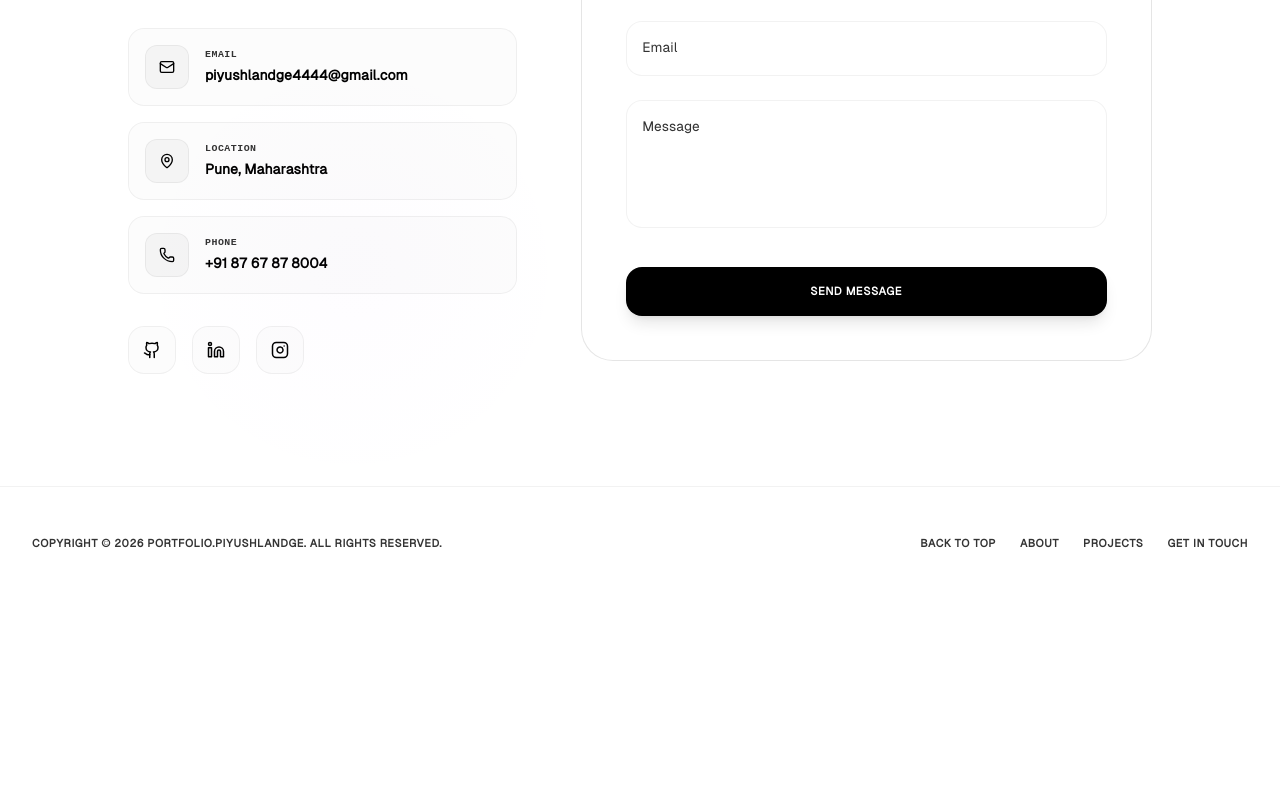
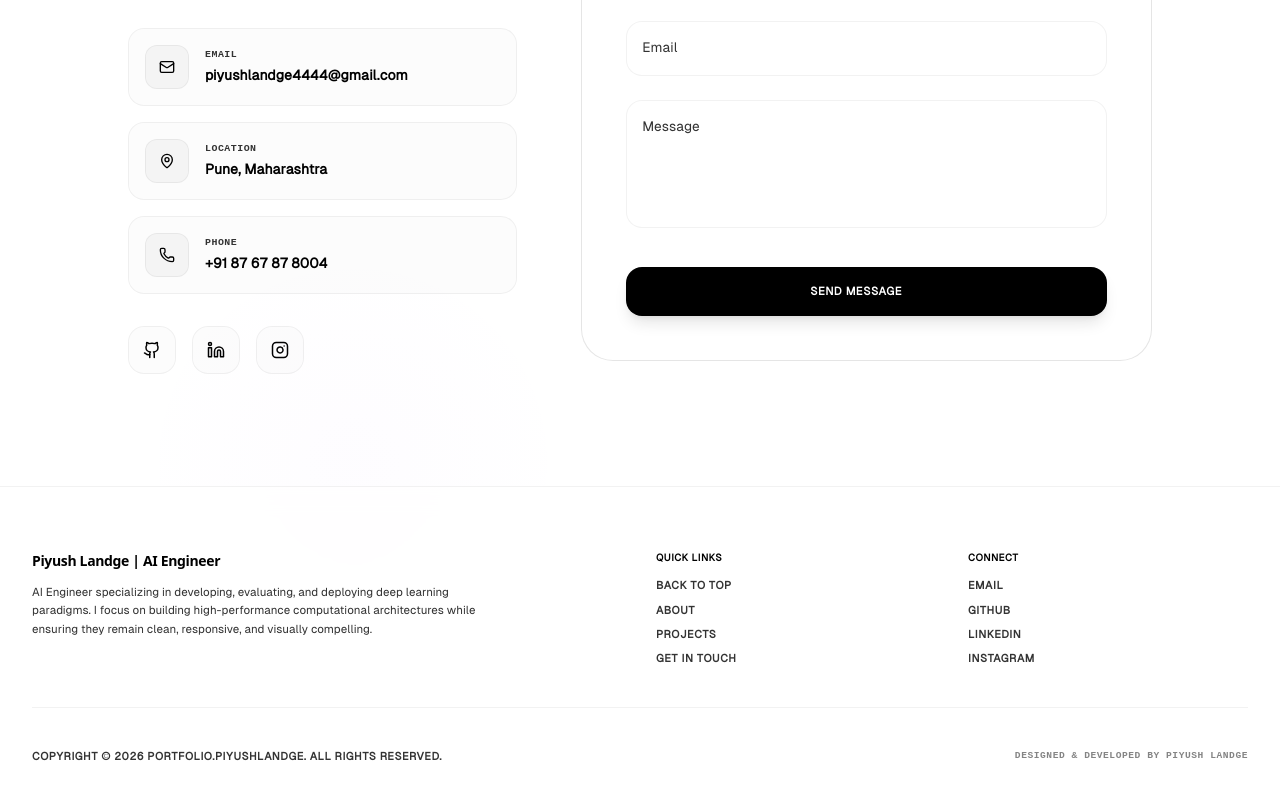
Before and after one commit to piyushlandge04/Portfolio.piyushlandge-, a React (Vite) app: page / in a window 1280 px wide. Shown: the part 5894-6694 px from the top of the page. Before the commit the page ends 6493 px from the top, so only its background shows below. Built offline with nearby package versions, Linux system fonts and the light colour scheme; no server answers; a web font is replaced by a local one.

Commit message:
Enhance Contact footer: add brand profile description, quick links, and social columns

```diff
--- a/src/WebPages/Contact.jsx
+++ b/src/WebPages/Contact.jsx
@@ -305,15 +305,51 @@ export default function Contact() {
       </div>
 
       {/* Modern Premium Footer */}
-      <footer className="border-t border-text-primary/5 bg-white/60 backdrop-blur-md py-12 mt-20 md:mt-28 w-full relative z-10">
-        <div className="max-w-7xl mx-auto px-6 md:px-8 flex flex-col sm:flex-row items-center justify-between gap-6 font-sans text-[0.68rem]">
-          <p className="text-text-muted font-bold tracking-wider">COPYRIGHT &copy; {new Date().getFullYear()} PORTFOLIO.PIYUSHLANDGE. ALL RIGHTS RESERVED.</p>
-          <div className="flex gap-6 text-text-muted font-bold tracking-wider uppercase items-center">
-            <a href="#home" className="hover:text-text-primary transition-colors">Back to Top</a>
-            <a href="#about" className="hover:text-text-primary transition-colors">About</a>
-            <a href="#projects" className="hover:text-text-primary transition-colors">Projects</a>
-            <a href="#contact" className="hover:text-text-primary transition-colors">Get in Touch</a>
+      <footer className="border-t border-text-primary/5 bg-white/60 backdrop-blur-md pt-16 pb-12 mt-20 md:mt-28 w-full relative z-10">
+        <div className="max-w-7xl mx-auto px-6 md:px-8 flex flex-col gap-10 font-sans text-[0.68rem]">
+
+          {/* Top section: Brand/Description and Navigation Columns */}
+          <div className="grid grid-cols-1 md:grid-cols-12 gap-8 items-start border-b border-text-primary/5 pb-10">
+            {/* Brand & Bio column */}
+            <div className="md:col-span-6 flex flex-col gap-3 text-left">
+              <span className="font-heading font-black text-sm tracking-tight text-text-primary">
+                Piyush Landge | AI Engineer
+              </span>
+              <p className="text-[0.72rem] text-text-muted leading-relaxed max-w-md font-medium">
+                AI Engineer specializing in developing, evaluating, and deploying deep learning paradigms.
+                I focus on building high-performance computational architectures while ensuring they remain clean, responsive, and visually compelling.
+              </p>
+            </div>
+
+            {/* Quick Links Column */}
+            <div className="md:col-span-3 flex flex-col gap-3 text-left">
+              <span className="font-bold tracking-wider uppercase text-text-primary text-[0.62rem]">Quick Links</span>
+              <div className="flex flex-col gap-2 font-bold tracking-wider uppercase text-text-muted">
+                <a href="#home" className="hover:text-text-primary transition-colors">Back to Top</a>
+                <a href="#about" className="hover:text-text-primary transition-colors">About</a>
+                <a href="#projects" className="hover:text-text-primary transition-colors">Projects</a>
+                <a href="#contact" className="hover:text-text-primary transition-colors">Get in Touch</a>
+              </div>
+            </div>
+
+            {/* Social Connect Column */}
+            <div className="md:col-span-3 flex flex-col gap-3 text-left">
+              <span className="font-bold tracking-wider uppercase text-text-primary text-[0.62rem]">Connect</span>
+              <div className="flex flex-col gap-2 font-bold tracking-wider uppercase text-text-muted">
+                <a href="mailto:piyushlandge4444@gmail.com" className="hover:text-text-primary transition-colors">Email</a>
+                <a href="https://github.com/piyushlandge04" target="_blank" rel="noopener noreferrer" className="hover:text-text-primary transition-colors">GitHub</a>
+                <a href="https://www.linkedin.com/in/piyushlandge04/" target="_blank" rel="noopener noreferrer" className="hover:text-text-primary transition-colors">LinkedIn</a>
+                <a href="https://www.instagram.com/piyushlandge_04/" target="_blank" rel="noopener noreferrer" className="hover:text-text-primary transition-colors">Instagram</a>
+              </div>
+            </div>
           </div>
+
+          {/* Bottom section: Copyright */}
+          <div className="flex flex-col sm:flex-row items-center justify-between gap-4 text-text-muted font-bold tracking-wider">
+            <p>COPYRIGHT &copy; {new Date().getFullYear()} PORTFOLIO.PIYUSHLANDGE. ALL RIGHTS RESERVED.</p>
+            <p className="text-[0.6rem] font-mono opacity-60">DESIGNED &amp; DEVELOPED BY PIYUSH LANDGE</p>
+          </div>
+
         </div>
       </footer>
 
```
